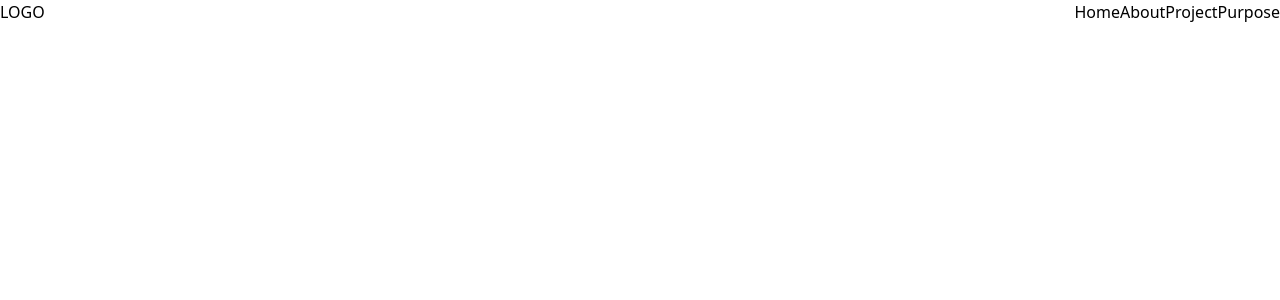
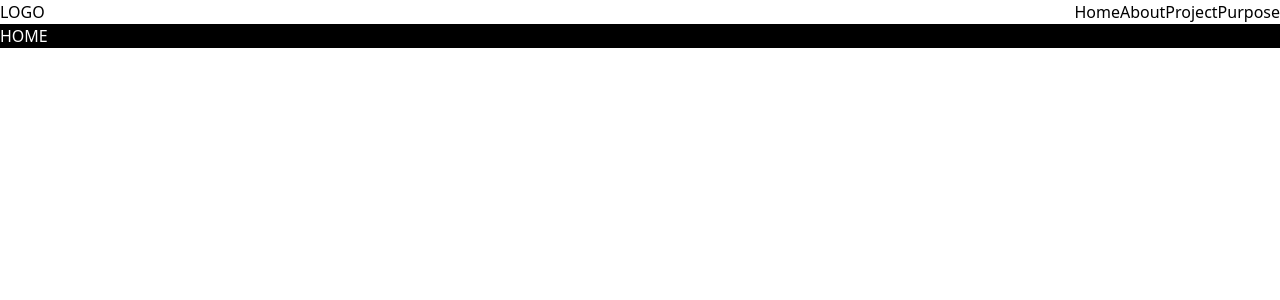
Before and after one commit to nctrnlman/company-profile-jade, a React (Create React App) app: page / in a window 1280 px wide. Shown: the top 300 px of the page. Built offline with nearby package versions, Linux system fonts and the light colour scheme.

Commit message:
add home

```diff
--- a/src/App.js
+++ b/src/App.js
@@ -1,9 +1,11 @@
 import Navbar from "./components/Navbar";
+import Home from "./pages/Home";
 
 function App() {
   return (
     <div>
       <Navbar />
+      <Home />
     </div>
   );
 }
--- /dev/null
+++ b/src/pages/Home.jsx
@@ -0,0 +1,11 @@
+import React from "react";
+
+function Home() {
+  return (
+    <div className="bg-black">
+      <h1 className="text-white">HOME</h1>
+    </div>
+  );
+}
+
+export default Home;
```
